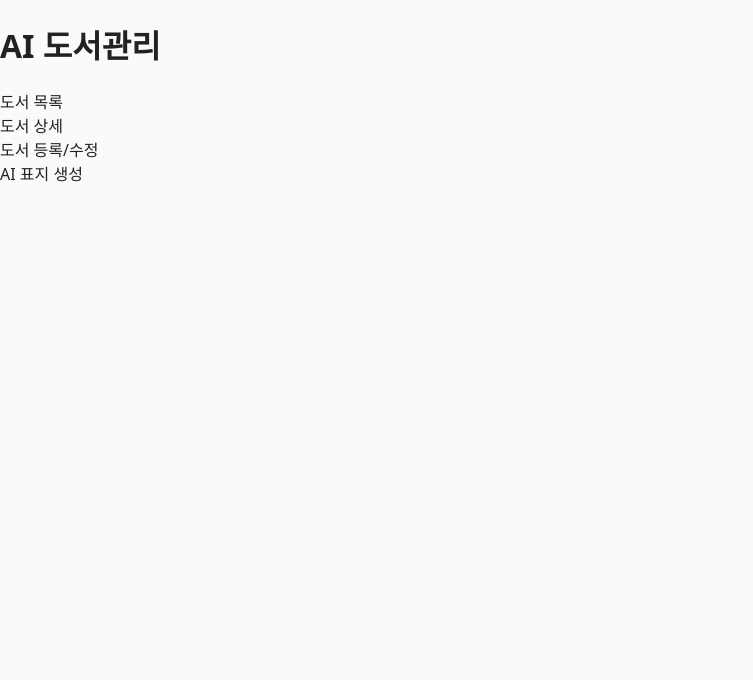
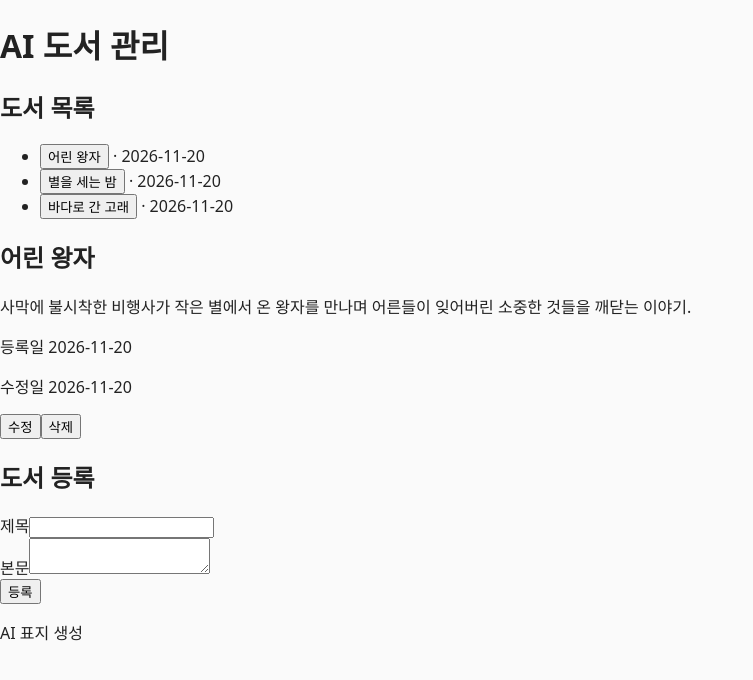
Before and after one commit to itstjddn/aivle-miniproj-4, a React (Vite) app: page / in a window 1280 px wide. Shown: the top 680 px of the page, without its empty margins (0-753 px from the left). Built offline with nearby package versions, Linux system fonts and the light colour scheme; data requests are answered from the project's data file.

Commit message:
도서 CRUD구현

```diff
--- a/src/App.jsx
+++ b/src/App.jsx
@@ -3,14 +3,27 @@ import BookDetail from './components/BookDetail';
 import BookForm from './components/BookForm';
 import CoverGenerator from './components/CoverGenerator';
 import './App.css';
+import { useState } from 'react';
 
 // TODO: 화면 전환(목록 / 상세 / 등록 / 수정) 방식을 정해서 구현하세요.
 export default function App() {
+  const [selectedId, setSelectedId] = useState(1);
+  const [listKey, setListKey] = useState(0);
+
+  function handleBookDeleted() {
+    setSelectedId(null);
+    setListKey((previousKey) => previousKey + 1);
+  }
   return (
     <div className="app">
-      <h1>AI 도서관리</h1>
-      <BookList />
-      <BookDetail />
+      <h1>AI 도서 관리</h1>
+      <BookList key={listKey} onSelectBook={setSelectedId} />
+
+      {selectedId !== null && (<BookDetail
+      key={selectedId}
+      id={selectedId}
+      onDeleted={handleBookDeleted}
+      />)}
       <BookForm />
       <CoverGenerator />
     </div>
--- a/src/api/books.js
+++ b/src/api/books.js
@@ -5,16 +5,73 @@ export const BASE_URL = 'http://localhost:3000/books';
 // TODO: 아래 함수들을 fetch로 구현하세요. (API 표는 README 참고)
 
 // 목록 조회 - GET /books
-export async function getBooks() {}
+export async function getBooks() {
+    const response = await fetch(BASE_URL);
+
+    if (!response.ok) {
+        throw new Error('도서 목록을 불러오지 못했습니다.');
+    }
+    return response.json();
+}
+
+
+
 
 // 상세 조회 - GET /books/:id
-export async function getBook(id) {}
+export async function getBook(id) {
+    const response = await fetch(`${BASE_URL}/${id}`);
+
+    if (!response.ok) {
+        throw new Error('도서 상세 정보를 불러오지 못했습니다.');
+    }
+    return response.json();
+}
+
+
+
 
 // 신규 등록 - POST /books
-export async function createBook(book) {}
+export async function createBook(book) {
+    const response = await fetch(BASE_URL, {
+        method: 'POST',
+        headers: { 'Content-Type': 'application/json' },
+        body: JSON.stringify(book)
+    });
+
+    if (!response.ok) {
+    throw new Error('도서를 등록하지 못했습니다.');
+  }
+
+  return response.json();
+}
+
+
+
 
 // 수정 - PATCH /books/:id
-export async function updateBook(id, fields) {}
+export async function updateBook(id, fields) {
+  const response = await fetch(`${BASE_URL}/${id}`, {
+    method: 'PATCH',
+    headers: { 'Content-Type': 'application/json' },
+    body: JSON.stringify(fields),
+  });
+
+  if (!response.ok) {
+    throw new Error('도서를 수정하지 못했습니다.');
+  }
+
+  return response.json();
+}
+
+
 
 // 삭제 - DELETE /books/:id
-export async function deleteBook(id) {}
+export async function deleteBook(id) {
+  const response = await fetch(`${BASE_URL}/${id}`, {
+    method: 'DELETE',
+  });
+
+  if (!response.ok) {
+    throw new Error('도서를 삭제하지 못했습니다.');
+  }
+}
--- a/src/components/BookDetail.jsx
+++ b/src/components/BookDetail.jsx
@@ -1,5 +1,131 @@
 // 도서 상세 조회 + 삭제
 // 요구사항: 표지, 작성일, 수정일, 본문 내용 표시 / [수정] 버튼 / [삭제] 버튼 클릭 시 확인 알림 후 삭제
-export default function BookDetail() {
-  return <div>도서 상세</div>;
+import { useEffect, useState } from 'react';
+import { getBook, updateBook, deleteBook   } from '../api/books';
+
+export default function BookDetail({id, onDeleted }) {
+  const [book, setBook] = useState(null);
+  const [error, setError] = useState('');
+  const [isEditing, setIsEditing] = useState(false);
+  const [editTitle, setEditTitle] = useState('');
+  const [editContent, setEditContent] = useState('');
+  const [editError, setEditError] = useState('');
+
+  useEffect(() => {
+    async function loadBook() {
+      try {
+        const bookData = await getBook(id);
+        setBook(bookData);
+      } catch {
+        setError('도서 상세 정보를 불러오지 못했습니다.');
+      }
+    }
+
+    loadBook();
+  }, [id]);
+
+
+  function startEditing() {
+  setEditTitle(book.title);
+  setEditContent(book.content);
+  setEditError('');
+  setIsEditing(true);
+  }
+
+    async function handleSave(event) {
+      event.preventDefault();
+
+      if (editTitle.trim() === '' || editContent.trim() === '') {
+        setEditError('제목과 본문을 모두 입력해 주세요.');
+        return;
+      }
+
+      try {
+        const updatedBook = await updateBook(id, {
+          title: editTitle.trim(),
+          content: editContent.trim(),
+          updatedAt: new Date().toLocaleDateString('sv-SE'),
+        });
+
+        setBook(updatedBook);
+        setIsEditing(false);
+      } catch {
+        setEditError('도서를 수정하지 못했습니다.');
+      }
+    }
+
+
+  if (error) {
+    return <p>{error}</p>;
+  }
+
+  if (book === null) {
+    return <p>도서 정보를 불러오는 중입니다.</p>;
+  }
+
+  if (isEditing) {
+    return (
+      <form onSubmit={handleSave}>
+        <h2>도서 수정</h2>
+
+        <div>
+          <label>
+            제목
+            <input
+              type="text"
+              value={editTitle}
+              onChange={(event) => setEditTitle(event.target.value)}
+            />
+          </label>
+        </div>
+
+        <div>
+          <label>
+            본문
+            <textarea
+              value={editContent}
+              onChange={(event) => setEditContent(event.target.value)}
+            />
+          </label>
+        </div>
+
+        <button type="submit">저장</button>
+        <button type="button" onClick={() => setIsEditing(false)}>
+          취소
+        </button>
+        <p>{editError}</p>
+      </form>
+    );
+
+  }
+  async function handleDelete() {
+  const confirmed = window.confirm(`"${book.title}"을 삭제할까요?`);
+
+  if (!confirmed) {
+    return;
+  }
+
+  try {
+    await deleteBook(id);
+    onDeleted();
+  } catch {
+    window.alert('도서를 삭제하지 못했습니다.');
+  }
 }
+
+
+  return (
+    <section>
+      <h2>{book.title}</h2>
+      <p>{book.content}</p>
+      <p>등록일 {book.createdAt}</p>
+      <p>수정일 {book.updatedAt}</p>
+      <button type="button" onClick={startEditing}>
+        수정
+      </button>
+      <button type="button" onClick={handleDelete}>
+        삭제
+      </button>
+    </section>
+  );
+}
--- a/src/components/BookForm.jsx
+++ b/src/components/BookForm.jsx
@@ -1,5 +1,71 @@
 // 도서 등록 / 수정 폼
 // 요구사항: 제목·내용 입력 필드 / 유효성 검사(공백 금지) / 수정 시 기존 정보 자동 불러오기
+import { useState } from 'react';
+import {createBook} from '../api/books';
+
 export default function BookForm() {
-  return <div>도서 등록/수정</div>;
+  const [title, setTitle] = useState('');
+  const [content, setContent] = useState('');
+  const [message, setMessage] = useState('');
+
+  async function handleSubmit(e) {
+    e.preventDefault();
+
+    if (title.trim() === '' || content.trim() === '') {
+      setMessage('제목과 본문을 모두 입력해 주세요.');
+      return;
+    }
+    const today = new Date().toLocaleDateString('sv-SE');
+
+    const book = {
+      id: null,
+      title: title.trim(),
+      content: content.trim(),
+      coverImageUrl: '',
+      createdAt: today,
+      updatedAt: today,
+    };
+        try {
+      await createBook(book);
+      setTitle('');
+      setContent('');
+      setMessage('도서를 등록했습니다.');
+    } catch {
+      setMessage('도서를 등록하지 못했습니다.');
+    }
+
+  }
+
+
+  return (
+    <form onSubmit={handleSubmit}>
+      <h2>도서 등록</h2>
+
+      <div>
+        <label>
+          제목
+          <input
+            type="text"
+            value={title}
+            onChange={(event) =>
+              setTitle(event.target.value)}
+          />
+        </label>
+      </div>
+
+      <div>
+        <label>
+          본문
+          <textarea
+            value={content}
+            onChange={(event) =>
+              setContent(event.target.value)}
+          />
+        </label>
+      </div>
+
+      <button type="submit">등록</button>
+      <p>{message}</p>
+    </form>
+  );
 }
--- a/src/components/BookList.jsx
+++ b/src/components/BookList.jsx
@@ -1,5 +1,51 @@
 // 도서 목록
 // 요구사항: 최소 제목 + 등록일 표시, 카드 또는 리스트 클릭 시 상세 페이지로 이동
-export default function BookList() {
-  return <div>도서 목록</div>;
+
+import {useEffect, useState} from 'react';
+import {getBooks} from '../api/books';
+
+
+export default function BookList({ onSelectBook }) {
+  const [books, setBooks] = useState([]);
+  const [error, setError] = useState('');
+
+  useEffect( ()=> {
+    async function loadBooks() {
+      try{
+        const bookList = await getBooks();
+        setBooks(bookList);
+      } catch {
+        setError('도서 목록을 불러오지 못했습니다.');
+      }
+    }
+    loadBooks();
+  }, []);
+
+  let errorMessage = null;
+
+    if (error) {
+    errorMessage = <p role="alert">{error}</p>;
+  }
+
+  return (
+    <section>
+      <h2>도서 목록</h2>
+      {errorMessage}
+
+      <ul>
+        {books.map((book) => {
+          return (
+          <li key={book.id}>
+            <button type="button" onClick={() => onSelectBook(book.id)}>
+              {book.title}
+            </button>
+            {' · '}{book.createdAt}
+          </li>
+          );
+        })}
+      </ul>
+    </section>
+  );
+
+
 }
```
